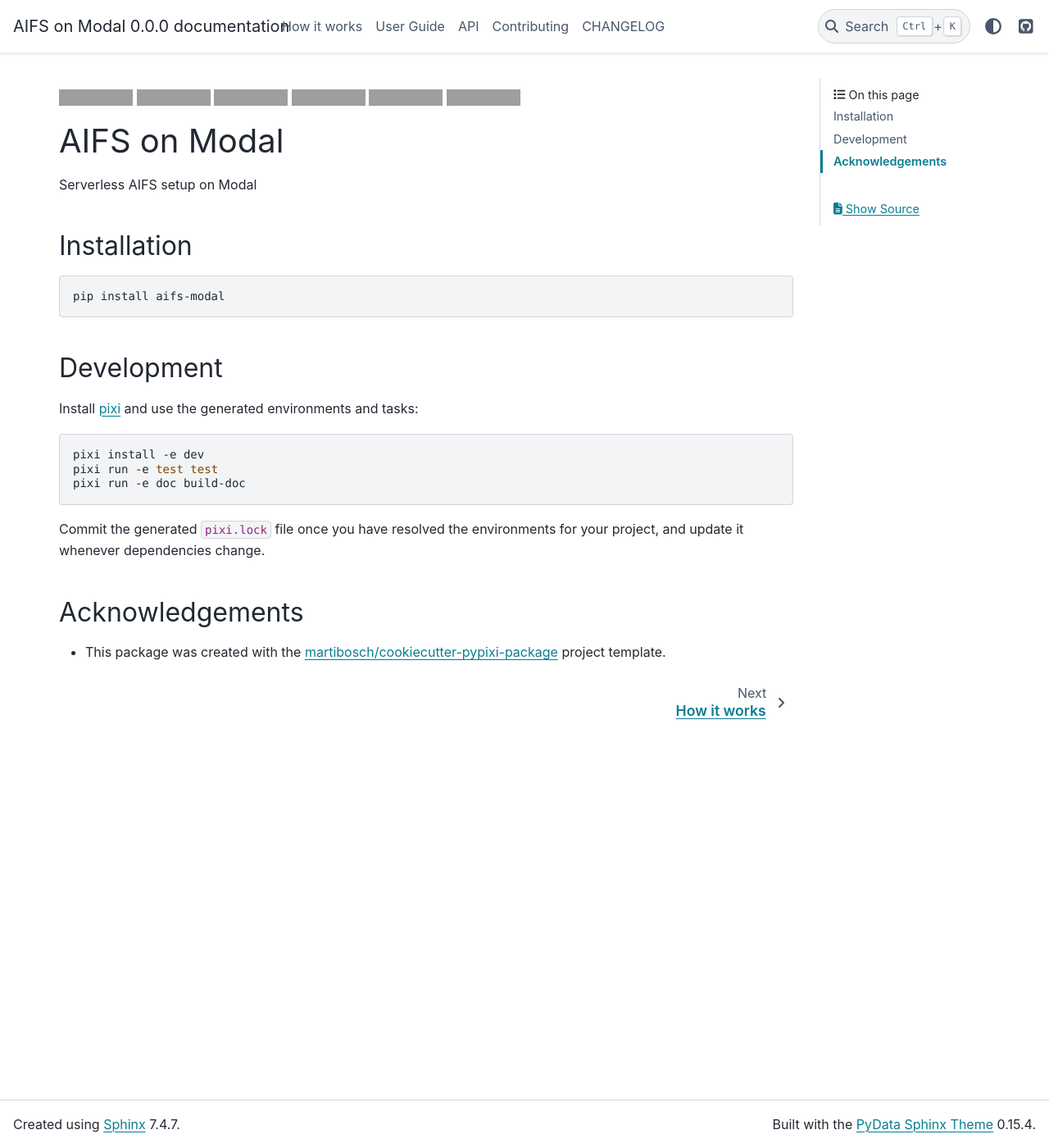
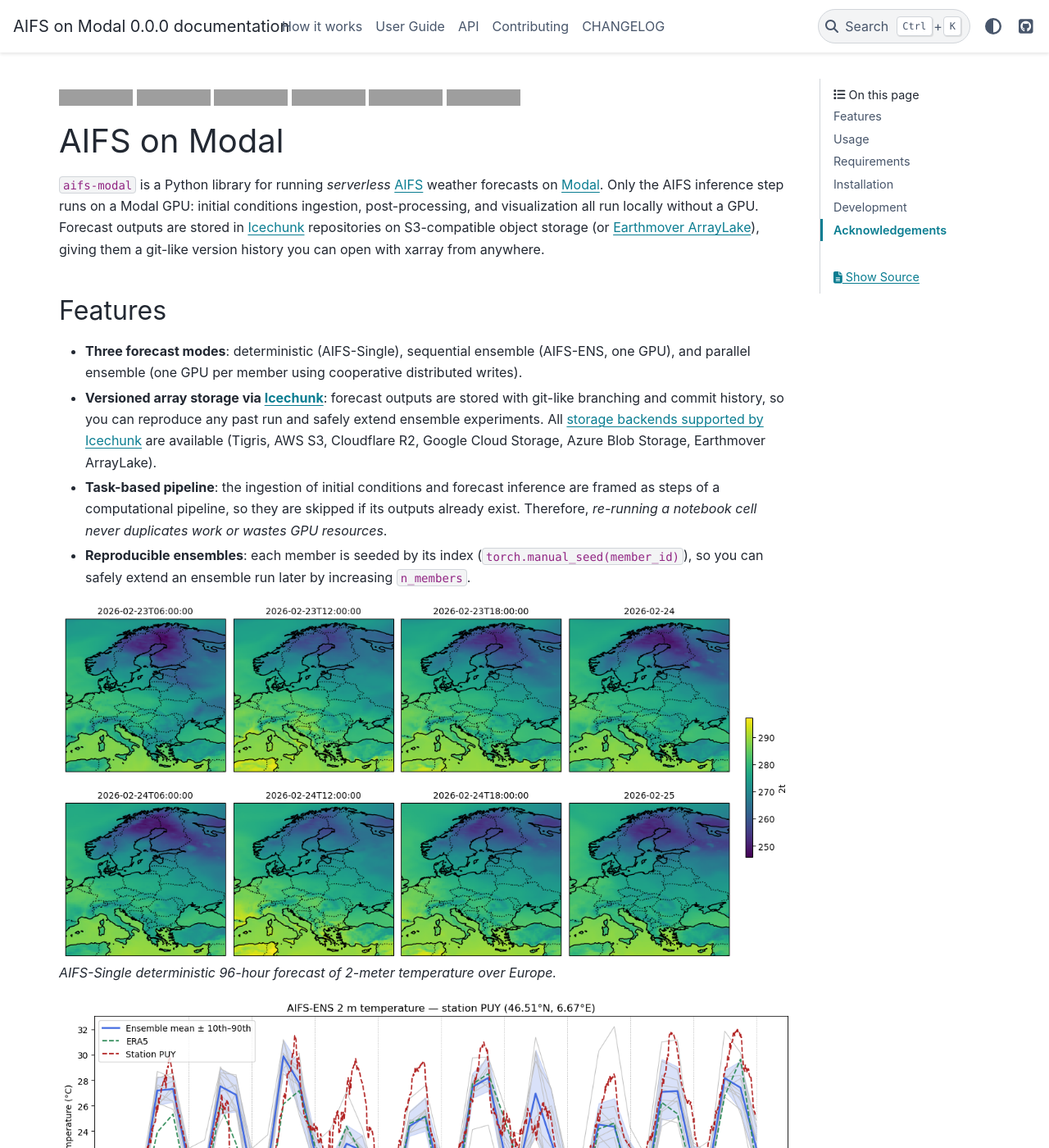
Before and after one commit to martibosch/aifs-modal, a Sphinx documentation site: the page built from docs/index.md, in a window 1280 px wide and 1400 px high. Shown: the whole window at 82% size. Built offline with Sphinx 7.4.7 and the PyData theme 0.15.4, drawn with Linux system fonts in a browser that asks for light colours; pages that are not in the unit, such as notebooks, are missing from menus; some of the changed text lies outside the part shown; grey boxes are pictures that could not be loaded.

Commit message:
docs: update README and user guide index

````diff
--- a/README.md
+++ b/README.md
@@ -7,7 +7,89 @@
 
 # AIFS on Modal
 
-Serverless AIFS setup on Modal
+`aifs-modal` is a Python library for running *serverless* [AIFS](https://www.ecmwf.int/en/forecasts/documentation-and-support/aifs) weather forecasts on [Modal](https://modal.com). Only the AIFS inference step runs on a Modal GPU: initial conditions ingestion, post-processing, and visualization all run locally without a GPU. Forecast outputs are stored in [Icechunk](https://icechunk.io) repositories on S3-compatible object storage (or [Earthmover ArrayLake](https://earthmover.io)), giving them a git-like version history you can open with xarray from anywhere.
+
+## Features
+
+- **Three forecast modes**: deterministic (AIFS-Single), sequential ensemble (AIFS-ENS, one GPU), and parallel ensemble (one GPU per member using cooperative distributed writes).
+- **Versioned array storage via [Icechunk](https://icechunk.io)**: forecast outputs are stored with git-like branching and commit history, so you can reproduce any past run and safely extend ensemble experiments. All [storage backends supported by Icechunk](https://icechunk.io/en/stable/storage/) are available (Tigris, AWS S3, Cloudflare R2, Google Cloud Storage, Azure Blob Storage, Earthmover ArrayLake).
+- **Task-based pipeline**: the ingestion of initial conditions and forecast inference are framed as steps of a computational pipeline, so they are skipped if its outputs already exist. Therefore, *re-running a notebook cell never duplicates work or wastes GPU resources*.
+- **Reproducible ensembles**: each member is seeded by its index (`torch.manual_seed(member_id)`), so you can safely extend an ensemble run later by increasing `n_members`.
+
+![AIFS-Single 96-hour forecast over Europe](https://raw.githubusercontent.com/martibosch/aifs-modal/main/docs/figures/forecast-europe.png)
+*AIFS-Single deterministic 96-hour forecast of 2-meter temperature over Europe.*
+
+![AIFS-ENS ensemble forecast for Lausanne](https://raw.githubusercontent.com/martibosch/aifs-modal/main/docs/figures/ensemble-forecast-lausanne.png)
+*AIFS-ENS 10-member ensemble forecast of 2-meter temperature for Lausanne, verified against MeteoSwiss station data.*
+
+## Usage
+
+```python
+import datetime
+
+import icechunk
+import xarray as xr
+
+from aifs_modal._app import app, run_forecast
+from aifs_modal import ingest
+
+date = datetime.datetime(2025, 6, 20, 0, tzinfo=datetime.UTC)
+storage_bucket = "my-bucket"
+
+# 1. Ingest initial conditions from ECMWF Open Data (local, CPU)
+ingest.ingest(
+    date.isoformat(),
+    date.isoformat(),
+    storage_bucket,
+    initial_conditions_prefix="aifs-ics",
+)
+
+# 2. Run a 96-hour forecast on Modal (GPU, ~$0.05)
+with app.run():
+    run_forecast.remote(
+        date,
+        storage_bucket,
+        initial_conditions_prefix="aifs-ics",
+        outputs_prefix="aifs-outputs",
+        lead_time=96,
+    )
+
+# 3. Open the results locally with xarray
+repo = icechunk.Repository.open(...)
+ds = xr.open_dataset(
+    repo.readonly_session("main").store,
+    group="2025-06-20/00z",
+    engine="zarr",
+    zarr_format=3,
+)
+ds
+```
+
+```
+<xarray.Dataset>
+Dimensions:     (valid_time: 16, lat: 721, lon: 1440)
+Coordinates:
+  * valid_time  (valid_time) datetime64[ns] 2025-06-20T06:00:00 ... 2025-06-24T00:00:00
+  * lat         (lat) float64 90.0 89.75 89.5 ... -89.75 -90.0
+  * lon         (lon) float64 0.0 0.25 0.5 ... 359.5 359.75
+Data variables:
+    10u         (valid_time, lat, lon) float32 ...
+    10v         (valid_time, lat, lon) float32 ...
+    2d          (valid_time, lat, lon) float32 ...
+    2t          (valid_time, lat, lon) float32 ...
+    msl         (valid_time, lat, lon) float32 ...
+    skt         (valid_time, lat, lon) float32 ...
+    sp          (valid_time, lat, lon) float32 ...
+    tcw         (valid_time, lat, lon) float32 ...
+    ...
+```
+
+See the [user guide](https://aifs-modal.readthedocs.io) for more example applications (heatwave reforecasting, jet-stream free runs).
+
+## Requirements
+
+1. A [Modal](https://modal.com) account. The Starter plan gives you [$30/month in free credits](https://modal.com/pricing) — a 96-hour forecast costs roughly $0.05, so that's about 600 forecasts for free.
+2. An object-storage bucket for Icechunk outputs. [Tigris](https://www.tigrisdata.com) is the recommended default: the [free tier](https://www.tigrisdata.com/pricing) includes 5 GB/month.
 
 ## Installation
 
````
Also changed, not shown: docs/user-guide/index.md (+4 -0 lines), docs/figures/ensemble-forecast-lausanne.png (added), docs/figures/forecast-europe.png (added).
